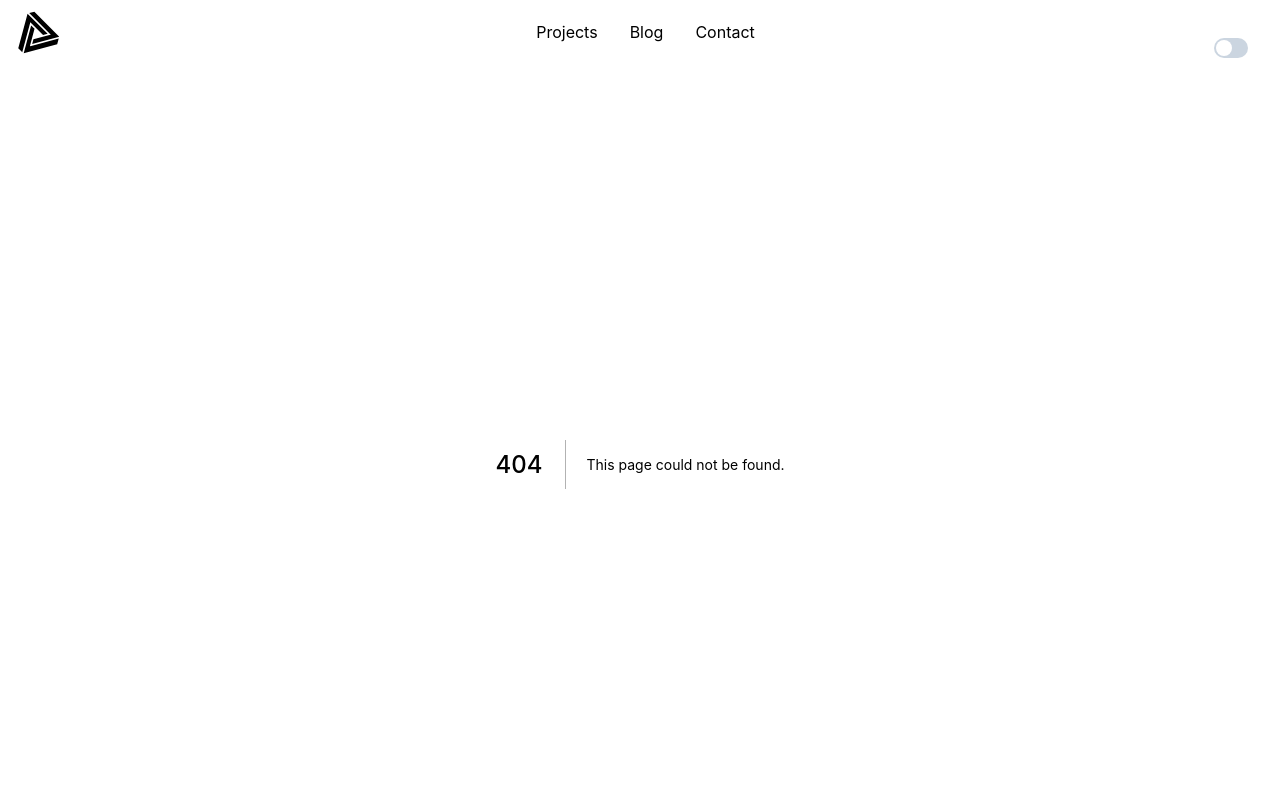
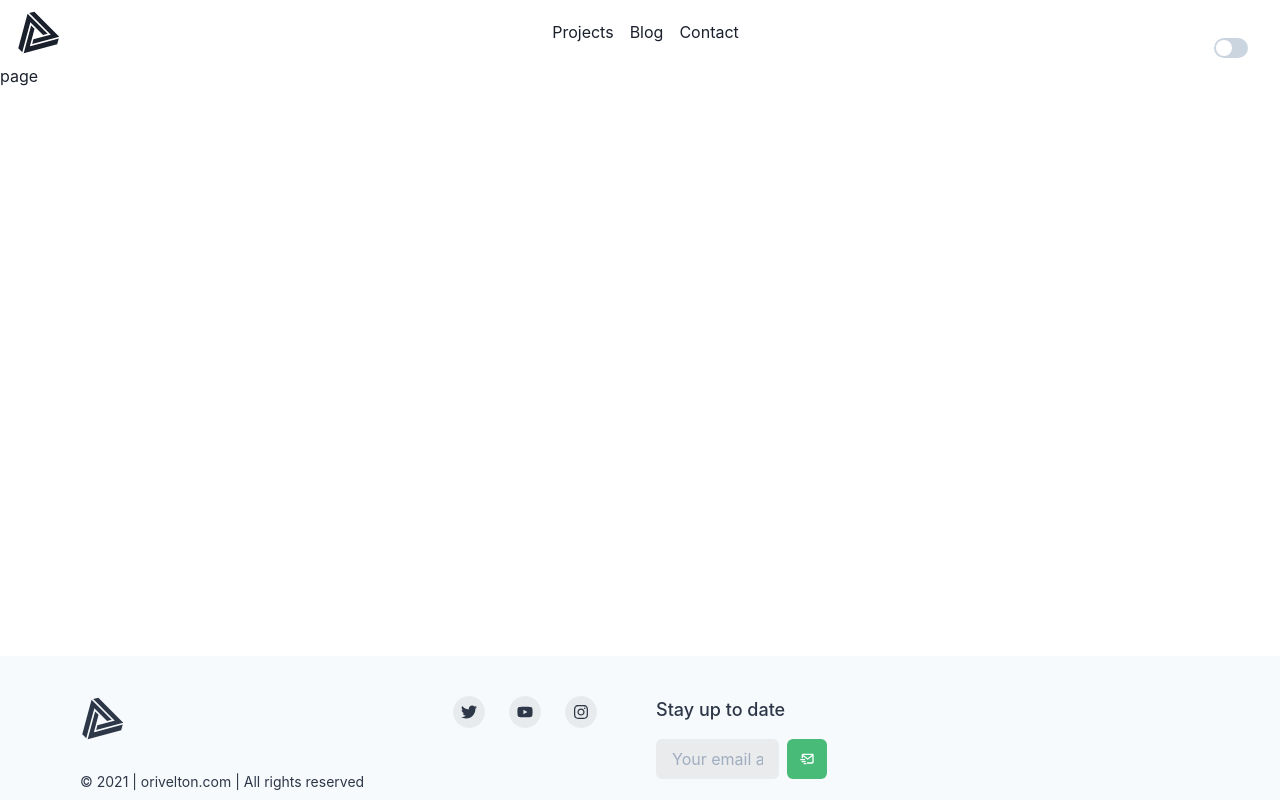
Before and after one commit to orivelton/orivelton.com, a Next.js app: page /contact in a window 1280 px wide. Before the commit this address had no page. Shown: the top 800 px of the page. Built offline with nearby package versions, Linux system fonts and the light colour scheme.

Commit message:
chore: Pages

```diff
--- a/src/components/Logo.tsx
+++ b/src/components/Logo.tsx
@@ -1,6 +1,11 @@
-import Icon from "@chakra-ui/icon";
-import { GiMoebiusTriangle } from "react-icons/gi"
+import Link from 'next/link'
+import Icon from '@chakra-ui/icon'
+import { GiMoebiusTriangle } from 'react-icons/gi'
 
-const Logo = () => (<Icon as={GiMoebiusTriangle} w={45} h={45} />)
+const Logo = () => (
+  <Link href="/">
+    <Icon as={GiMoebiusTriangle} w={45} h={45} />
+  </Link>
+)
 
 export default Logo;
--- a/src/components/Nav.tsx
+++ b/src/components/Nav.tsx
@@ -1,4 +1,5 @@
-import { Box, Flex, HStack, Link } from '@chakra-ui/react'
+import { Box, Flex, HStack} from '@chakra-ui/react'
+import Link from 'next/link'
 import { DarkModeSwitch } from './DarkModeSwitch'
 import Logo from './Logo'
 
@@ -23,7 +24,9 @@ export default function Nav() {
                   py={1}
                   rounded={'md'}
                   _hover={{ textDecoration: 'none', bg: 'gray.200' }}
-                  href={'#'}>
+                  href={`/${link.toLowerCase()}`}
+                  title={`Go to ${link}`}
+                >
                   {link}
                 </Link>
               ))}
--- /dev/null
+++ b/src/pages/blog.tsx
@@ -0,0 +1,5 @@
+export default function BlogPage() {
+  return(
+    <p>page</p>
+  )
+}
--- /dev/null
+++ b/src/pages/contact.tsx
@@ -0,0 +1,5 @@
+export default function ContactPage() {
+  return(
+    <p>page</p>
+  )
+}
--- /dev/null
+++ b/src/pages/projects.tsx
@@ -0,0 +1,5 @@
+export default function ProjectsPage() {
+  return(
+    <p>page</p>
+  )
+}
```
